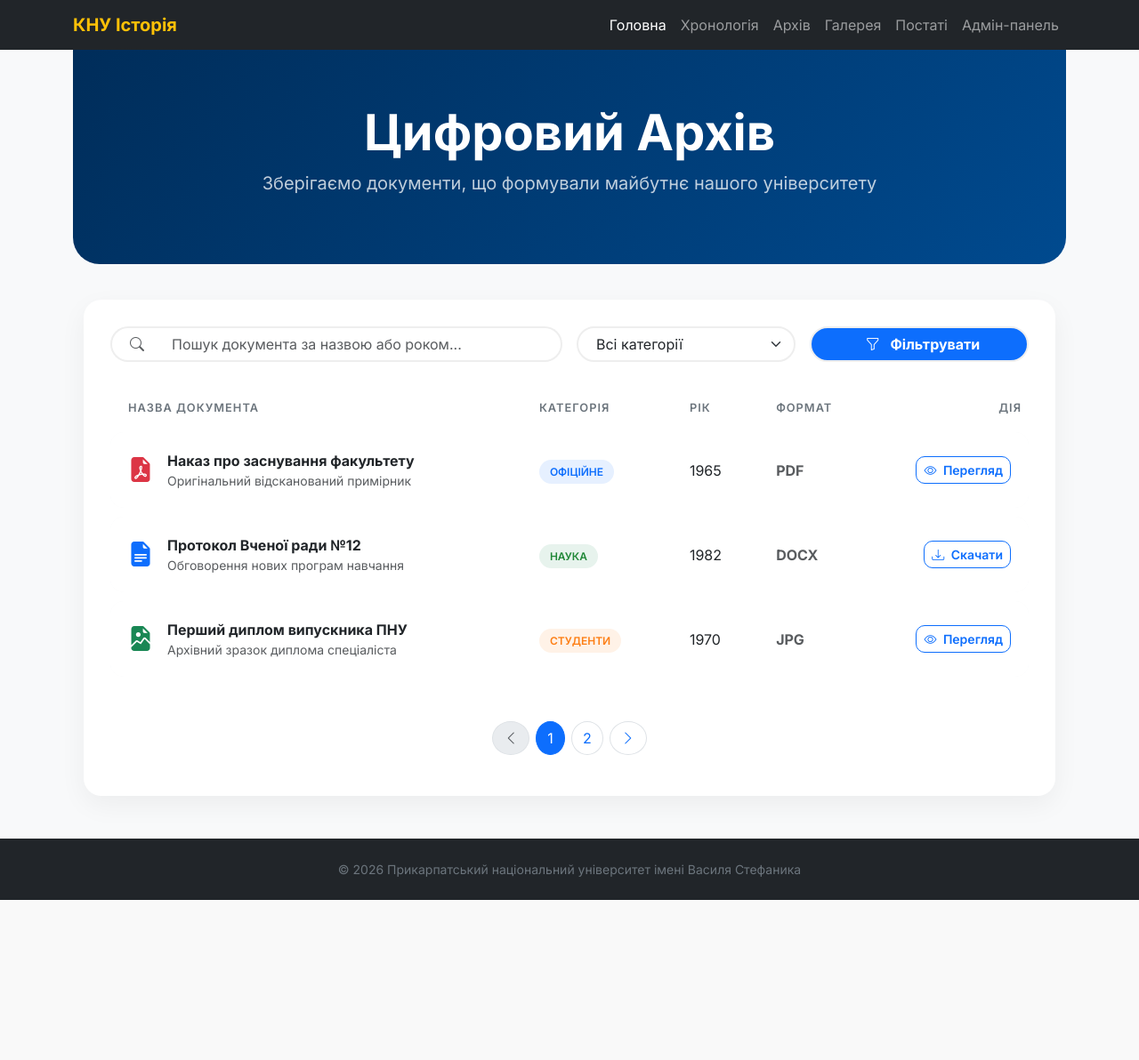
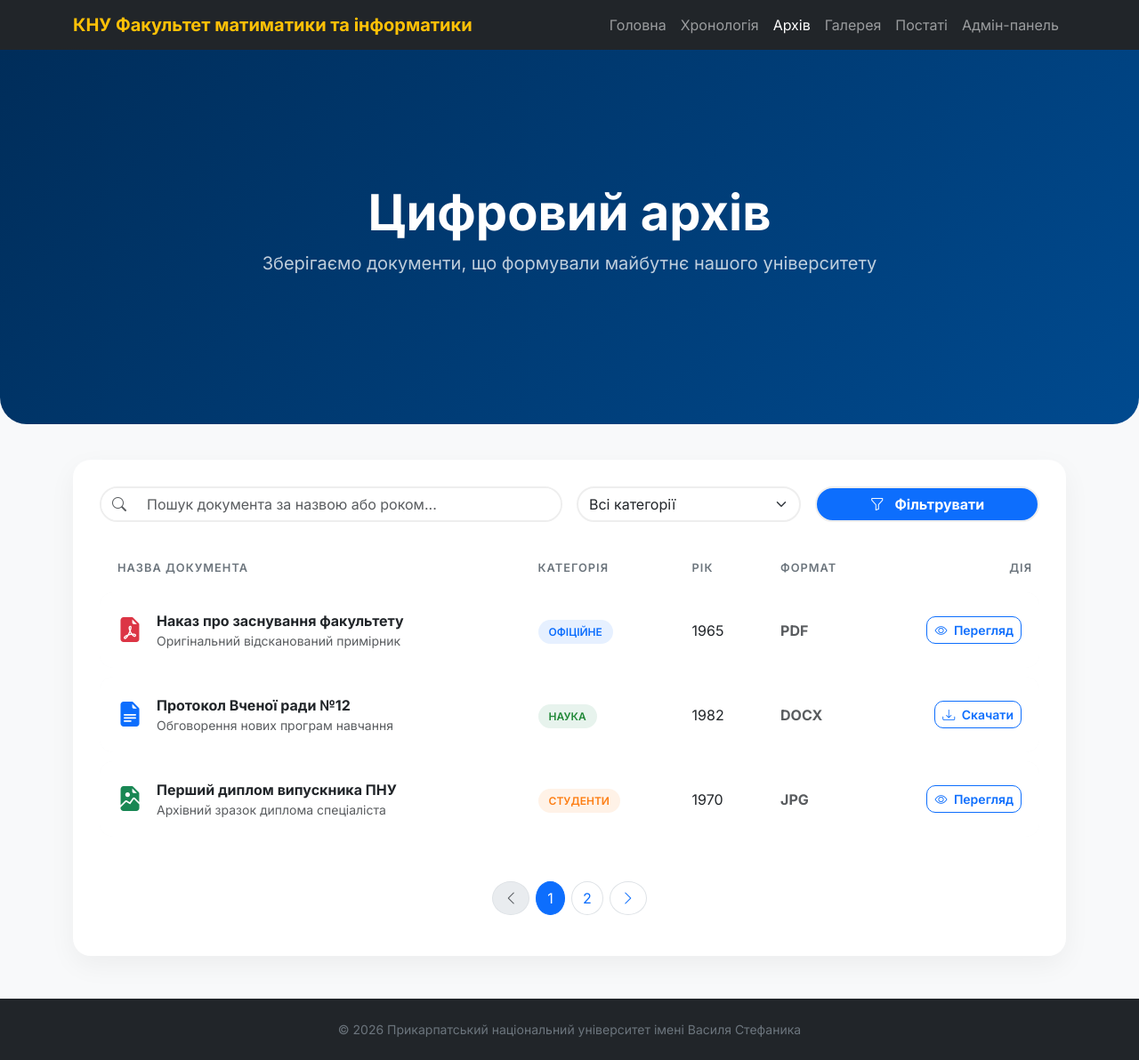
Before and after one commit to vZholobchuk/faculty-history-platform, a Flask app: page /archive in a window 1280 px wide. Shown: the whole page at 89% size. Before the commit the page ends 1012 px from the top, so only its background shows below. Run offline with Flask 3, Linux system fonts and the light colour scheme.

Commit message:
Refactor css filer to make them consistent

```diff
--- a/frontend/static/css/archive.css
+++ b/frontend/static/css/archive.css
@@ -1,18 +1,3 @@
-body {
-    font-family: 'Inter', sans-serif;
-    background-color: #f4f7f9;
-}
-.navbar-brand { font-weight: 700; color: #ffc107 !important; }
-
-/* Стиль заголовка сторінки */
-.archive-header {
-    background: linear-gradient(135deg, #002d5a 0%, #004a8f 100%);
-    color: white;
-    padding: 60px 0;
-    margin-bottom: 40px;
-    border-radius: 0 0 30px 30px;
-}
-
 /* Контейнер таблиці */
 .archive-container {
     background: white;
@@ -23,13 +8,17 @@ body {
 
 /* Пошук та фільтри */
 .search-box {
+    border: 2px solid #eee;
     border-radius: 50px;
-    padding-left: 20px;
-    border: 2px solid #eee;
+    overflow: hidden;
     transition: all 0.3s;
 }
-.search-box:focus {
+
+.search-box:focus-within {
     border-color: #0d6efd;
+}
+
+.search-box .form-control:focus {
     box-shadow: none;
 }
 
@@ -37,6 +26,7 @@ body {
 .table {
     border-collapse: separate;
     border-spacing: 0 10px;
+    overflow: hidden;
 }
 .table thead th {
     border-bottom: none;
--- a/frontend/static/css/style.css
+++ b/frontend/static/css/style.css
@@ -1,24 +1,16 @@
 body {
-    background-color: #f8f9fa;
-    font-family: 'Segoe UI', Tahoma, Geneva, Verdana, sans-serif;
+    font-family: 'Inter', sans-serif;
+    background-color: #f4f7f9;
+    color: #333;
 }
+.navbar-brand { font-weight: 700; color: #ffc107 !important; }
 
-.hero-section {
-    background: linear-gradient(rgba(0, 0, 50, 0.7), rgba(0, 0, 50, 0.7)),
-                url('https://pnu.edu.ua/wp-content/uploads/2021/01/pnu-main.jpg');
-    background-size: cover;
-    background-position: center;
-    padding: 100px 0;
-}
-
-.timeline-item {
-    transition: transform 0.3s;
-    cursor: pointer;
-}
-
-.timeline-item:hover {
-    transform: translateX(10px);
-    background-color: #fff9e6 !important;
+.header {
+    background: linear-gradient(135deg, #002d5a 0%, #004a8f 100%);
+    color: white;
+    padding: 150px;
+    border-radius: 0 0 30px 30px;
+    margin-bottom: 40px;
 }
 
 .navbar-brand {
--- a/frontend/templates/archive.html
+++ b/frontend/templates/archive.html
@@ -8,22 +8,20 @@
 {% endblock %}
 
 {% block content %}
-
-    <header class="archive-header text-center">
+    <header class="header text-center">
         <div class="container">
-            <h1 class="display-4 fw-bold">Цифровий Архів</h1>
+            <h1 class="display-4 fw-bold">Цифровий архів</h1>
             <p class="lead opacity-75">Зберігаємо документи, що формували майбутнє нашого університету</p>
         </div>
     </header>
 
     <div class="container mb-5">
         <div class="archive-container">
-
             <div class="row mb-4 g-3">
                 <div class="col-lg-6">
-                    <div class="input-group">
-                        <span class="input-group-text bg-white border-end-0 search-box"><i class="bi bi-search text-muted"></i></span>
-                        <input type="text" id="archiveSearch" class="form-control border-start-0 search-box" placeholder="Пошук документа за назвою або роком...">
+                    <div class="input-group search-box">
+                        <span class="input-group-text bg-white border-0"><i class="bi bi-search text-muted"></i></span>
+                        <input type="text" id="archiveSearch" class="form-control border-0" placeholder="Пошук документа за назвою або роком...">
                     </div>
                 </div>
                 <div class="col-lg-3">
--- a/frontend/templates/base.html
+++ b/frontend/templates/base.html
@@ -8,28 +8,39 @@
         <link rel="stylesheet" href="https://cdn.jsdelivr.net/npm/bootstrap@5.3.0/dist/css/bootstrap.min.css">
         <link rel="stylesheet" href="https://fonts.googleapis.com/css2?family=Inter:wght@400;600;700&display=swap">
         <link rel="stylesheet" href="https://cdn.jsdelivr.net/npm/bootstrap-icons@1.11.1/font/bootstrap-icons.css">
+        <link rel="stylesheet" href="{{ url_for('static', filename='css/style.css') }}">
     {% endblock %}
 </head>
 <body class="bg-light">
     <nav class="navbar navbar-expand-lg navbar-dark bg-dark sticky-top">
         <div class="container">
-            <a class="navbar-brand" href="{{url_for('home')}}">КНУ Історія</a>
+            <a class="navbar-brand" href="{{url_for('home')}}">КНУ Факультет матиматики та інформатики</a>
             <div class="collapse navbar-collapse" id="navbarNav">
                 <ul class="navbar-nav ms-auto">
-                    <li class="nav-item"><a class="nav-link active" href="{{url_for('home')}}">Головна</a></li>
-                    <li class="nav-item"><a class="nav-link" href="{{url_for('timeline')}}">Хронологія</a></li>
-                    <li class="nav-item"><a class="nav-link" href="{{url_for('archive')}}">Архів</a></li>
-                    <li class="nav-item"><a class="nav-link" href="{{url_for('gallery')}}">Галерея</a></li>
-                    <li class="nav-item"><a class="nav-link" href="{{url_for('persons')}}">Постаті</a></li>
-                    <li class="nav-item"><a class="nav-link" href="{{url_for('admin')}}">Адмін-панель</a></li>
+                    <li class="nav-item">
+                        <a class="nav-link {% if request.endpoint == 'home' %} active {% endif %}" href="{{url_for('home')}}">Головна</a>
+                    </li>
+                    <li class="nav-item">
+                        <a class="nav-link {% if request.endpoint == 'timeline' %} active {% endif %}" href="{{url_for('timeline')}}">Хронологія</a>
+                    </li>
+                    <li class="nav-item">
+                        <a class="nav-link {% if request.endpoint == 'archive' %} active {% endif %}" href="{{url_for('archive')}}">Архів</a>
+                    </li>
+                    <li class="nav-item">
+                        <a class="nav-link {% if request.endpoint == 'gallery' %} active {% endif %}" href="{{url_for('gallery')}}">Галерея</a>
+                    </li>
+                    <li class="nav-item">
+                        <a class="nav-link {% if request.endpoint == 'persons' %} active {% endif %}" href="{{url_for('persons')}}">Постаті</a>
+                    </li>
+                    <li class="nav-item">
+                        <a class="nav-link {% if request.endpoint == 'admin' %} active {% endif %}" href="{{url_for('admin')}}">Адмін-панель</a>
+                    </li>
                 </ul>
             </div>
         </div>
     </nav>
 
-    <div class="container">
-        {% block content %}{% endblock %}
-    </div>
+    {% block content %}{% endblock %}
 
     {% block footer %}{% endblock %}
 
--- a/frontend/templates/gallery.html
+++ b/frontend/templates/gallery.html
@@ -8,7 +8,7 @@
 {% endblock %}
 
 {% block content %}
-    <header class="gallery-header text-center">
+    <header class="header text-center">
         <div class="container">
             <h1 class="display-4 fw-bold">Медіа-архів факультету</h1>
             <p class="lead opacity-75">Фото та відео звіти з життя університету крізь об'єктив камери</p>
--- a/frontend/templates/timeline.html
+++ b/frontend/templates/timeline.html
@@ -8,7 +8,7 @@
 {% endblock %}
 
 {% block content %}
-    <header class="timeline-header text-center">
+    <header class="header text-center">
         <div class="container">
             <h1 class="display-4 fw-bold">Інтерактивна хронологія</h1>
             <p class="lead opacity-75">Шлях становлення факультету від заснування до сьогодення</p>
```
Also changed, not shown: frontend/static/css/gallery.css (+1 -11 lines), frontend/static/css/index.css (+22 -23 lines), frontend/static/css/persons.css (+1 -6 lines), frontend/static/css/timeline.css (+5 -15 lines), frontend/templates/index.html (+8 -7 lines), frontend/templates/persons.html (+9 -7 lines).
